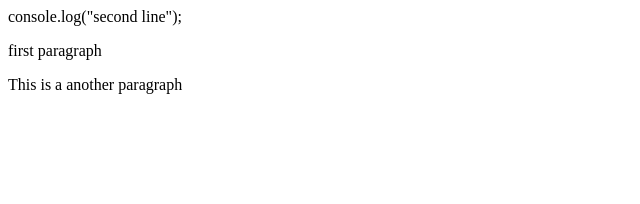
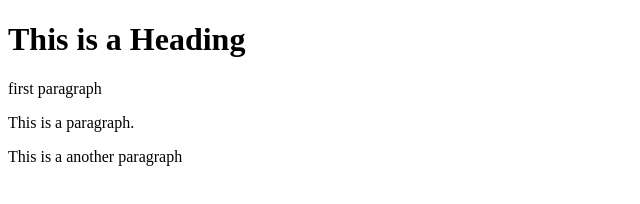
Before and after one commit to TrongQuocLe/learning-git, a plain HTML site: page index.html in a window 1280 px wide. Shown: the whole page, without its empty margins (0-640 px from the left). Drawn offline with Linux system fonts and the light colour scheme.

Commit message:
resolved conflict

```diff
--- a/index.html
+++ b/index.html
@@ -1,11 +1,12 @@
 <!DOCTYPE html>
-console.log("second line");
 <html>
 <head>
 <title>Page Title</title>
 </head>
 <body>
+    <h1>This is a Heading</h1>
     <p>first paragraph</p>
+    <p>This is a paragraph.</p>
     <p>This is a another paragraph</p>
 </body>
 </html>
```
